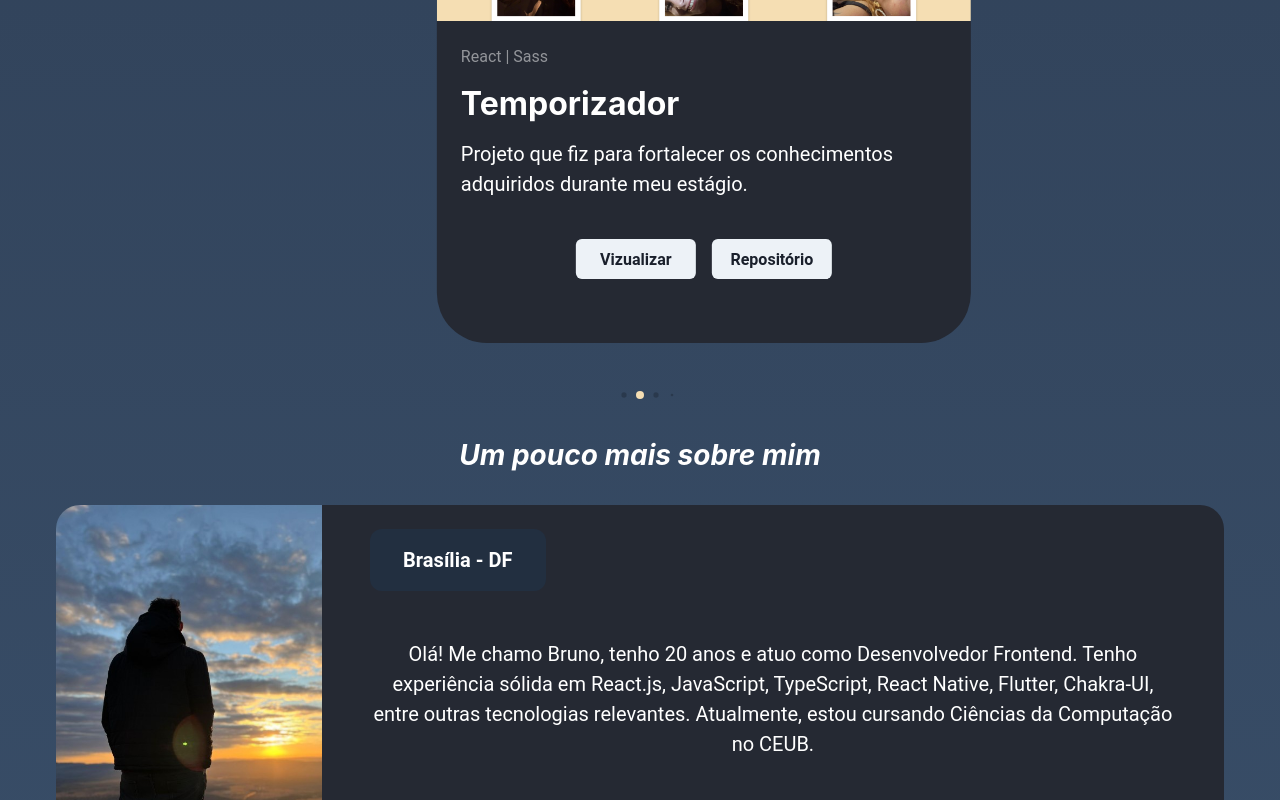
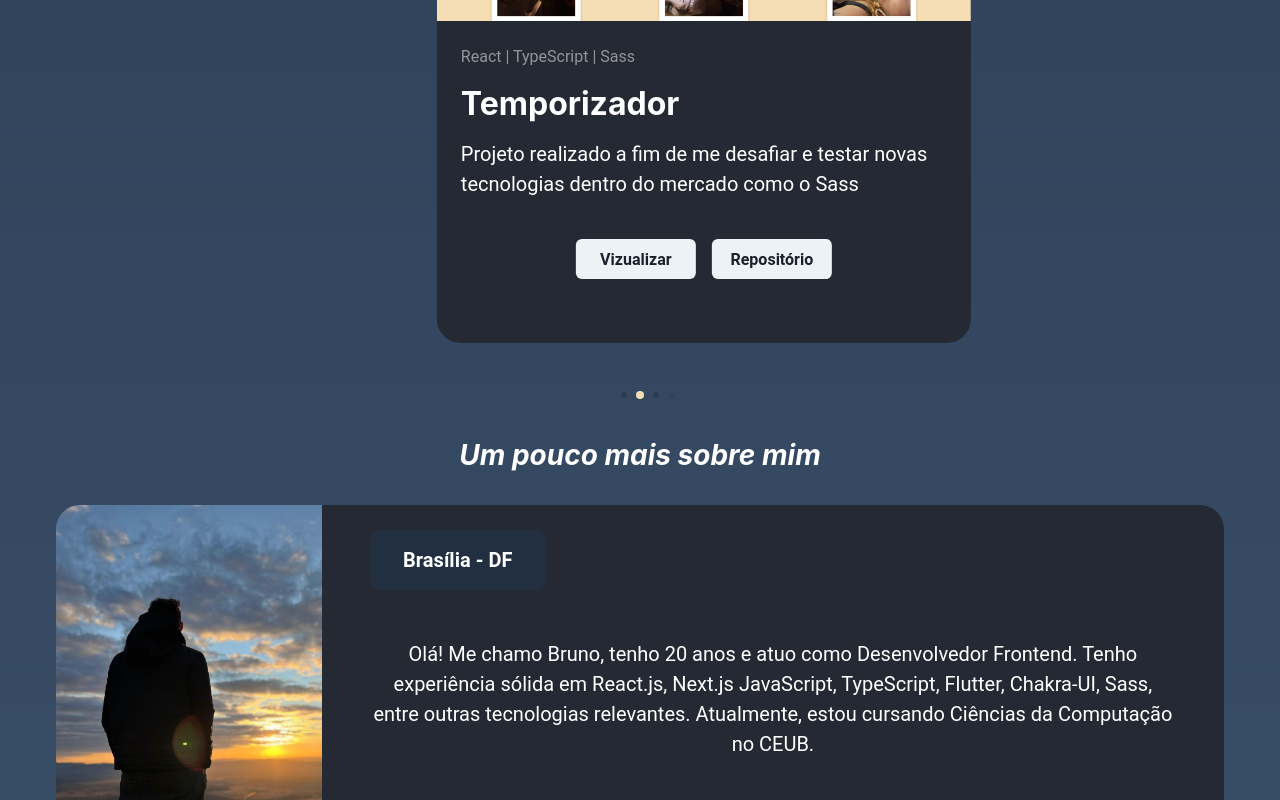
Before and after one commit to SixBruno99/portifolio, a React (Vite) app: page / in a window 1280 px wide. Shown: the part 2500-3300 px from the top of the page. Built offline with nearby package versions, Linux system fonts and the light colour scheme.

Commit message:
feat: new style for projects and about sessions

```diff
--- a/src/core/components/about.tsx
+++ b/src/core/components/about.tsx
@@ -50,6 +50,7 @@ export const About = () => {
           </Text>
         </Box>
         <Box
+          minWidth="300px"
           maxWidth={isLargerThan1024 ? "full" : "768px"}
           margin={isLargerThan1024 ? "48px" : "24px"}
         >
@@ -59,10 +60,10 @@ export const About = () => {
             fontSize={isLargerThan1024 ? "1.25rem" : "1rem"}
           >
             Olá! Me chamo Bruno, tenho {age} anos e atuo como Desenvolvedor
-            Frontend. Tenho experiência sólida em React.js, JavaScript,
-            TypeScript, React Native, Flutter, Chakra-UI, entre outras
-            tecnologias relevantes. Atualmente, estou cursando Ciências da
-            Computação no CEUB.
+            Frontend. Tenho experiência sólida em React.js, Next.js JavaScript,
+            TypeScript, Flutter, Chakra-UI, Sass, entre outras tecnologias
+            relevantes. Atualmente, estou cursando Ciências da Computação no
+            CEUB.
           </Text>
           <Text
             textAlign="center"
--- a/src/core/components/projects.tsx
+++ b/src/core/components/projects.tsx
@@ -35,11 +35,11 @@ export const Projects = (project: IProjects) => {
       }
       marginY={isLargerThan764 ? 16 : 8}
       marginX="auto"
-      borderRadius="50px"
+      borderRadius="24px"
       flexDirection="column"
     >
       <Box
-        borderTopRadius="50px"
+        borderTopRadius="24px"
         onMouseEnter={() => setIsHovered(true)}
         onMouseLeave={() => setIsHovered(false)}
         style={{
@@ -60,7 +60,7 @@ export const Projects = (project: IProjects) => {
             : "300px",
         }}
       ></Box>
-      <Box padding={6} backgroundColor="#252933" borderBottomRadius="50px">
+      <Box padding={6} backgroundColor="#252933" borderBottomRadius="24px">
         <Flex flexDirection="column" width="full" gap={isLargerThan764 ? 4 : 2}>
           <Text color="white" fontSize="1rem" opacity="0.5">
             {project.technologies}
--- a/src/mocks/projects.ts
+++ b/src/mocks/projects.ts
@@ -13,8 +13,8 @@ export const PROJECTS_PROPS: IProjects[] = [
     repositoryUrl: "https://github.com/SixBruno99/Curriculo",
     title: "Currículo programado",
     description:
-      "Projeto a fim de por em prática os conhecimentos adquiridos durante minha carreira",
-    technologies: "React | Chakra-ui",
+      "Projeto realizado para reforçar meus cinhecimentos sobre construção de interface e habilidades com o git",
+    technologies: "React | JavaScript | Chakra-ui",
     scrollTime: "1s",
   },
   {
@@ -24,8 +24,8 @@ export const PROJECTS_PROPS: IProjects[] = [
     repositoryUrl: "https://github.com/SixBruno99/maria-eduarda",
     title: "Temporizador",
     description:
-      "Projeto que fiz para fortalecer os conhecimentos adquiridos durante meu estágio.",
-    technologies: "React | Sass",
+      "Projeto realizado a fim de me desafiar e testar novas tecnologias dentro do mercado como o Sass",
+    technologies: "React | TypeScript | Sass",
     scrollTime: "1s",
   },
   {
@@ -34,12 +34,12 @@ export const PROJECTS_PROPS: IProjects[] = [
     // link: "http://localhost:3000/",
     repositoryUrl: "https://github.com/SixBruno99/landing-page",
     title: "Landing Page",
-    description: "Landing-page feito em parceria com a desenvolvedora ",
+    description: "Landing-page para praticar habilidades de construção de interface feito em parceria com a dev ",
     collaborator: {
       name: "@lletcode",
       instagram: "https://www.instagram.com/lletcode/",
     },
-    technologies: "React | Chakra-ui",
+    technologies: "React | JavaScript | Chakra-ui",
     scrollTime: "5s",
   },
   {
@@ -49,11 +49,10 @@ export const PROJECTS_PROPS: IProjects[] = [
     repositoryUrl: "https://github.com/SixBruno99/Curriculo",
     title: "Currículo programado",
     description:
-      "Projeto a fim de por em prática os conhecimentos adquiridos durante minha carreira",
-    technologies: "React",
+      "Projeto realizado para reforçar meus cinhecimentos sobre construção de interface e habilidades com o git",
+    technologies: "React | JavaScript | Chakra-ui",
     scrollTime: "1s",
   },
-
   {
     id: "5",
     image: Timer,
@@ -61,8 +60,8 @@ export const PROJECTS_PROPS: IProjects[] = [
     repositoryUrl: "https://github.com/SixBruno99/maria-eduarda",
     title: "Temporizador",
     description:
-      "Projeto que fiz para fortalecer os conhecimentos adquiridos durante meu estágio.",
-    technologies: "React | Sass",
+      "Projeto realizado a fim de me desafiar e testar novas tecnologias dentro do mercado como o Sass",
+    technologies: "React | TypeScript | Sass",
     scrollTime: "1s",
   },
   {
@@ -71,12 +70,12 @@ export const PROJECTS_PROPS: IProjects[] = [
     // link: "http://localhost:3000/",
     repositoryUrl: "https://github.com/SixBruno99/landing-page",
     title: "Landing Page",
-    description: "Landing-page feito em parceria com a desenvolvedora ",
+    description: "Landing-page para praticar habilidades de construção de interface feito em parceria com a dev ",
     collaborator: {
       name: "@lletcode",
       instagram: "https://www.instagram.com/lletcode/",
     },
-    technologies: "React | Chakra-ui",
+    technologies: "React | JavaScript | Chakra-ui",
     scrollTime: "5s",
   },
 ];
```
